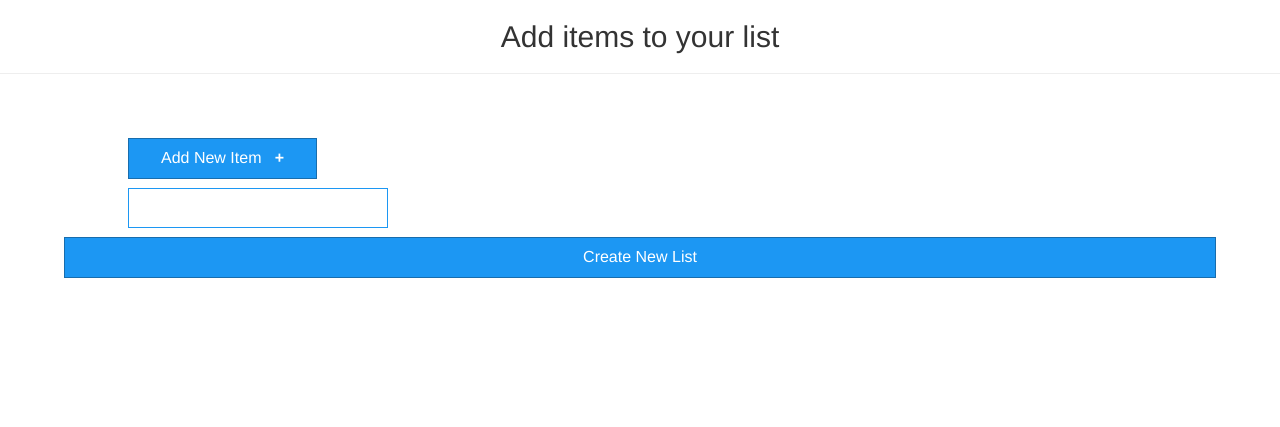
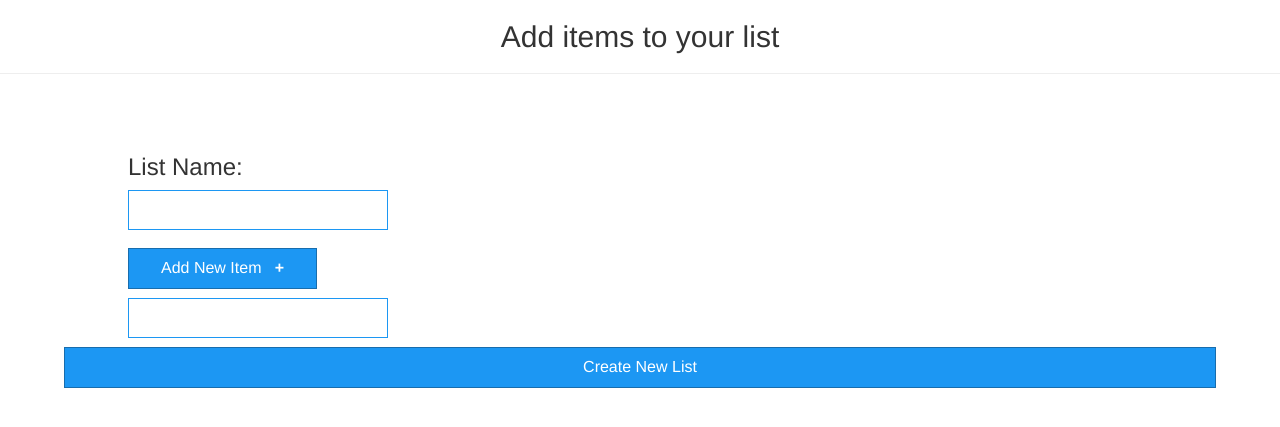
Before and after one commit to JoshBasserabie/Rankr, a Flask app: template templates/index.html in a window 1280 px wide. Shown: the top 427 px of the page. Run offline with Flask 2, Linux system fonts and the light colour scheme; the template is opened without the code that fills it, so the values that code supplies are empty; some libraries are stand-ins or nearby versions.

Commit message:
Can add name of new list.

```diff
--- a/routes.py
+++ b/routes.py
@@ -8,6 +8,7 @@ nav = Nav()
 @app.route("/", methods=['GET', 'POST'])
 def home():
     if request.method == "POST":
+        RankrSystem.createList()
         print(request.form)
         for item in request.form:
             print(request.form[item])
--- a/templates/index.html
+++ b/templates/index.html
@@ -102,6 +102,8 @@ $(document).ready(function() {
 </head>
 <body>
 <form method="POST">
+    <h3 style="margin-left: 10%;">List Name:</h3>
+    <div style="margin-left: 10%;"><input type="text" name="ListName"></div>
 <div class="container1">
     <button class="add_form_field">Add New Item &nbsp; <span style="font-size:16px; font-weight:bold;">+ </span></button>
     <div><input type="text" name="mytext1"></div>
```
Also changed, not shown: index.html (added).
